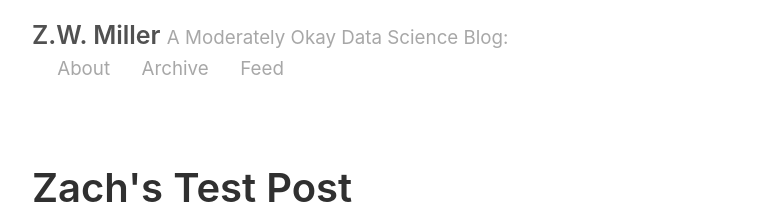
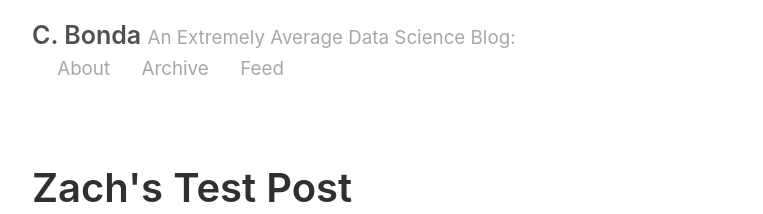
Before and after one commit to charanbonda123/charan-bonda.github.io, a Jekyll site: the page built from zwmiller.github.io-master/index.html, in a window 1280 px wide and 900 px high. Shown: the top 214 px of the window, without its empty margins (258-1021 px from the left). Built offline with Jekyll 4.4.1, drawn with Linux system fonts in a browser that asks for light colours; the list of posts is cut into pages by our own code.

Commit message:
Update _config.yml

```diff
--- a/zwmiller.github.io-master/_config.yml
+++ b/zwmiller.github.io-master/_config.yml
@@ -2,9 +2,9 @@
 permalink:           pretty
 
 # Setup
-title:               Z.W. Miller
-tagline:             A Moderately Okay Data Science Blog
-url:                 http://zwmiller.github.io
+title:               C. Bonda
+tagline:             An Extremely Average Data Science Blog
+url:                 http://charan-bonda.github.io
 paginate:            2
 baseurl:             ""
 
@@ -17,14 +17,14 @@ sass:
 
 # About/contact
 author:
-  name:              Zach Miller
-  url:               https://twitter.com/zaglamir
-  email:             zach@thisismetis.com
+  name:              Charan Bonda
+  url:
+  email:             charan.bonda@gmail.com
 
 # Custom vars
 version:             2.0.0
 github:
-  repo:              https://github.com/zwmiller
+  repo:              https://github.com/charanbonda123
 
 # Gems
 gems:
```
